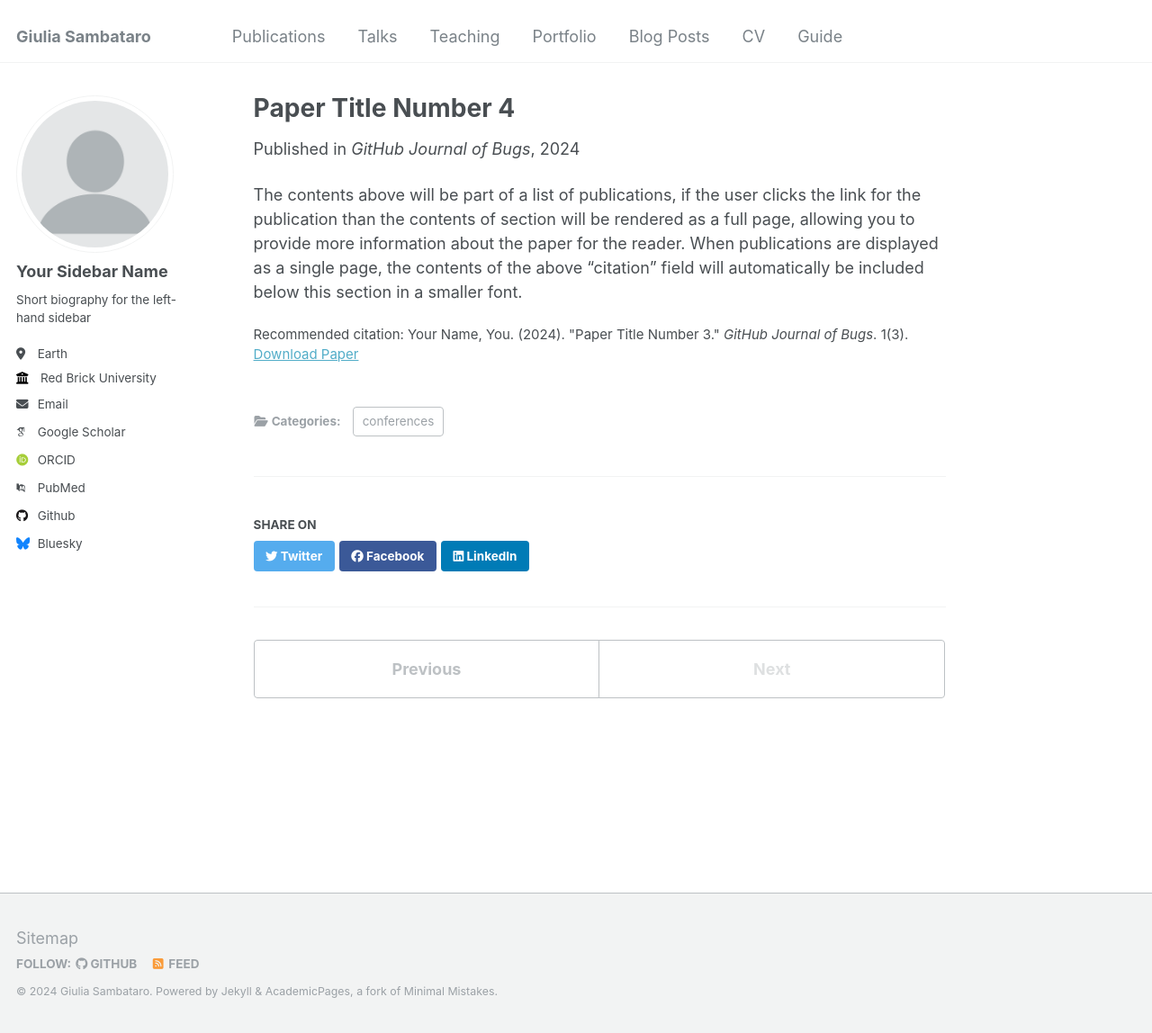
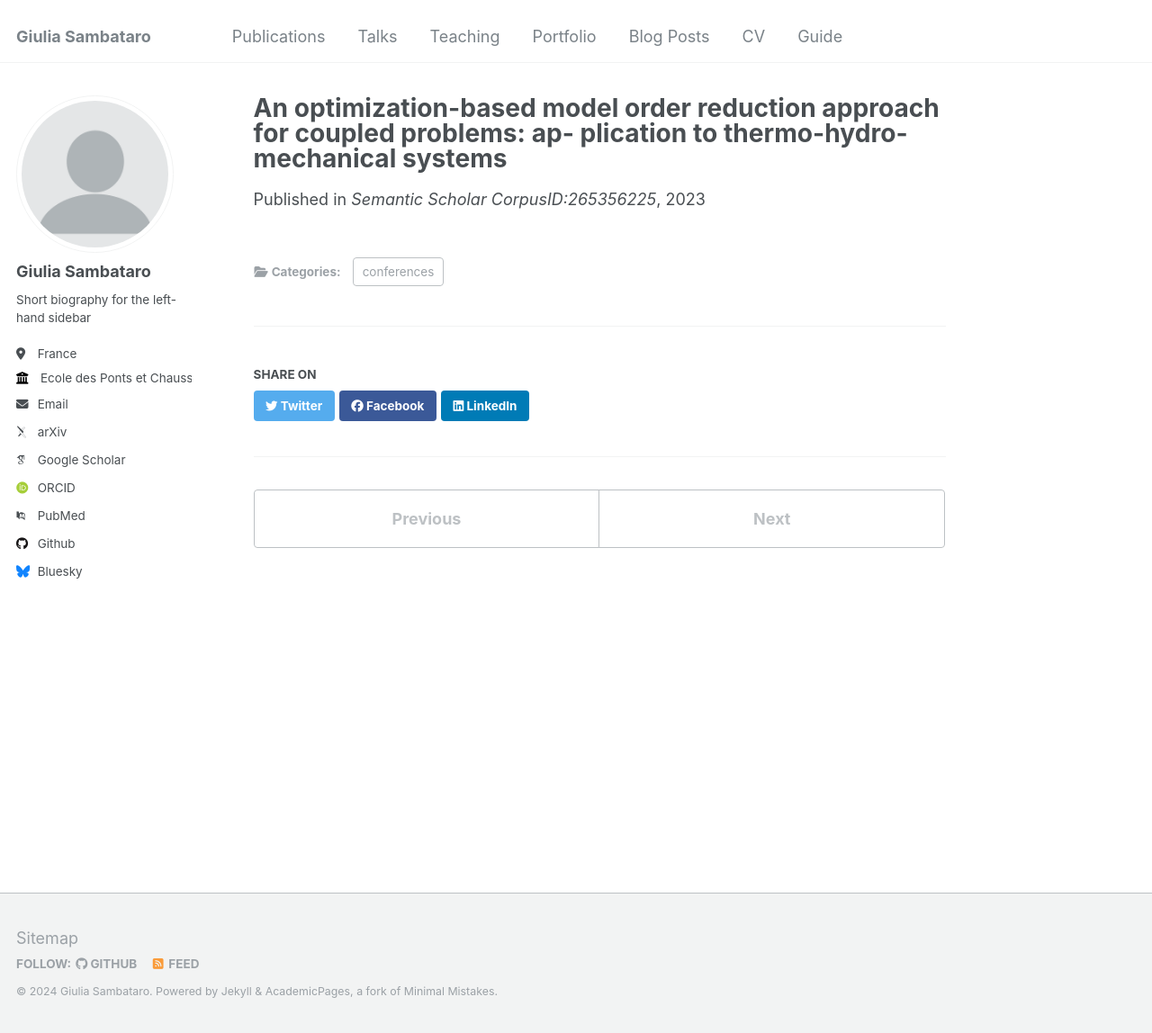
Before and after one commit to gsambata/gsambata.github.io, a Jekyll site: the page built from _publications/2024-02-17-paper-title-number-4.md, in a window 1280 px wide and 1148 px high. Shown: the whole window at 90% size. Built offline with Jekyll 4.4.1, drawn with Linux system fonts in a browser that asks for light colours; some web fonts are replaced; a file with an impossible date is left out.

Commit message:
Basic modification of config

```diff
--- a/_config.yml
+++ b/_config.yml
@@ -22,21 +22,21 @@
 author:
   # Biographic information
   avatar           : "profile.png"
-  name             : "Your Sidebar Name"
+  name             : "Giulia Sambataro"
   pronouns         : # example: "she/her"
   bio              : "Short biography for the left-hand sidebar"
-  location         : "Earth"
-  employer         : "Red Brick University"
+  location         : "France"
+  employer         : "Ecole des Ponts et Chaussees"
   uri              : # URL
-  email            : "none@example.org"
+  email            : "giulia.sambataro@enpc.fr"
 
   # Academic websites
-  arxiv            : # URL - Update with the correct link to your profile
-  googlescholar    : "https://scholar.google.com/citations?user=PS_CX0AAAAAJ"
+  arxiv            : "https://arxiv.org/user/" # URL - Update with the correct link to your profile
+  googlescholar    : "https://scholar.google.com/citations?user=PURR46sAAAAJ&hl=it&oi=ao"
   impactstory      : # URL
-  orcid            : "http://orcid.org/yourorcidurl"
+  orcid            : "https://orcid.org/0000-0003-2518-1525"
   semantic         : # URL
-  pubmed           : "https://www.ncbi.nlm.nih.gov/pubmed/?term=john+snow"
+  pubmed           : ""
   researchgate     : # URL
 
   # Repositories and software development
--- a/_publications/2024-02-17-paper-title-number-4.md
+++ b/_publications/2024-02-17-paper-title-number-4.md
@@ -1,13 +1,11 @@
 ---
-title: "Paper Title Number 4"
+title: "An optimization-based model order reduction approach for coupled problems: ap- plication to thermo-hydro-mechanical systems"
 collection: publications
 category: conferences
 permalink: /publication/2024-02-17-paper-title-number-4
-excerpt: 'This paper is about fixing template issue #693.'
-date: 2024-02-17
-venue: 'GitHub Journal of Bugs'
-paperurl: 'http://academicpages.github.io/files/paper3.pdf'
-citation: 'Your Name, You. (2024). &quot;Paper Title Number 3.&quot; <i>GitHub Journal of Bugs</i>. 1(3).'
+<>excerpt: 'This paper is about fixing template issue #693.'
+date: 2023-1-1
+venue: 'Semantic Scholar CorpusID:265356225'
+paperurl: 'http://academicpages.github.io/files/paper1.pdf'
+<>citation: 'Your Name, You. (2024). &quot;Paper Title Number 3.&quot; <i>GitHub Journal of Bugs</i>. 1(3).'
 ---
-
-The contents above will be part of a list of publications, if the user clicks the link for the publication than the contents of section will be rendered as a full page, allowing you to provide more information about the paper for the reader. When publications are displayed as a single page, the contents of the above "citation" field will automatically be included below this section in a smaller font.
```
Also changed, not shown: _publications/2009-10-01-paper-title-number-1.md (+5 -7 lines), _publications/2010-10-01-paper-title-number-2.md (+5 -7 lines), _publications/2015-10-01-paper-title-number-3.md (+5 -7 lines), 4 other files.
